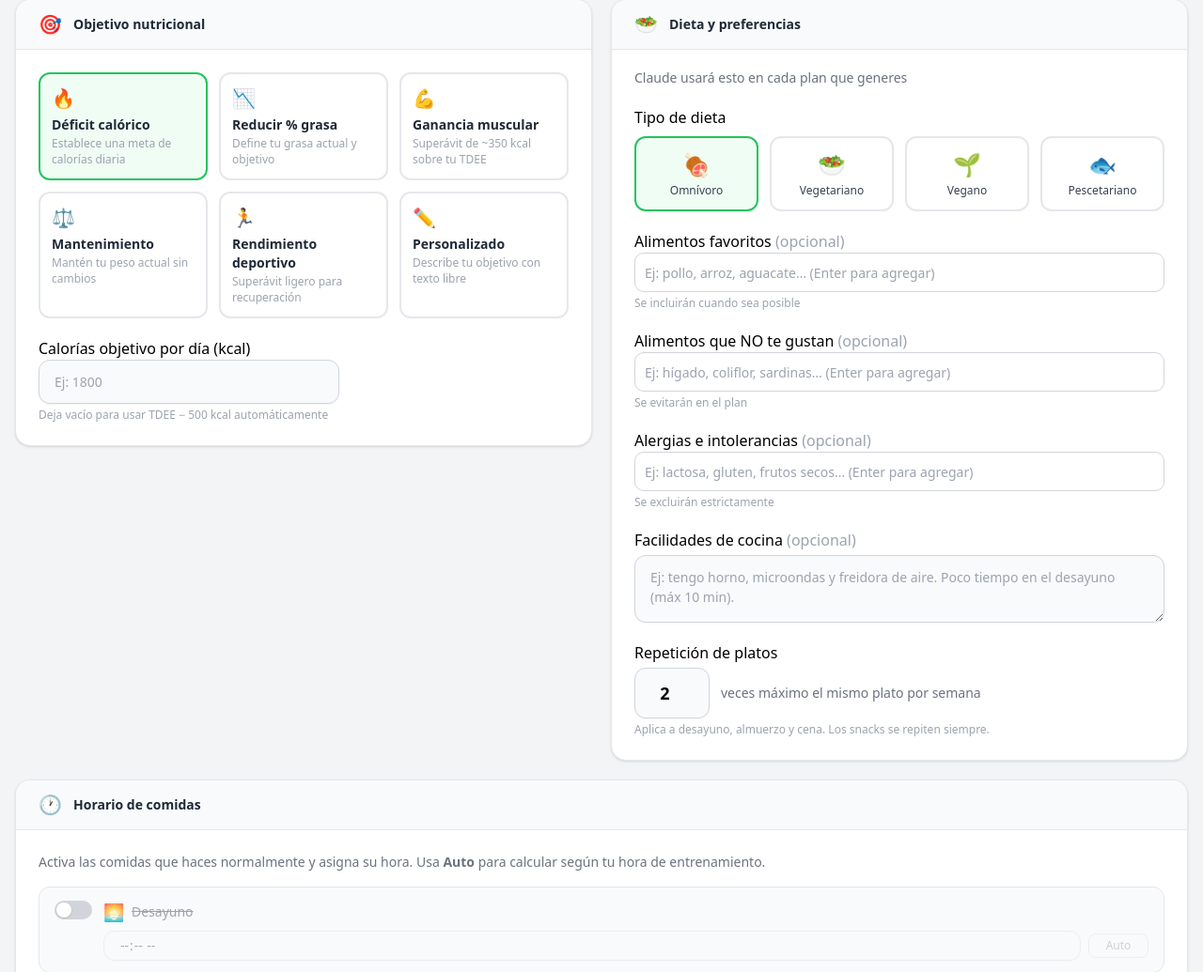
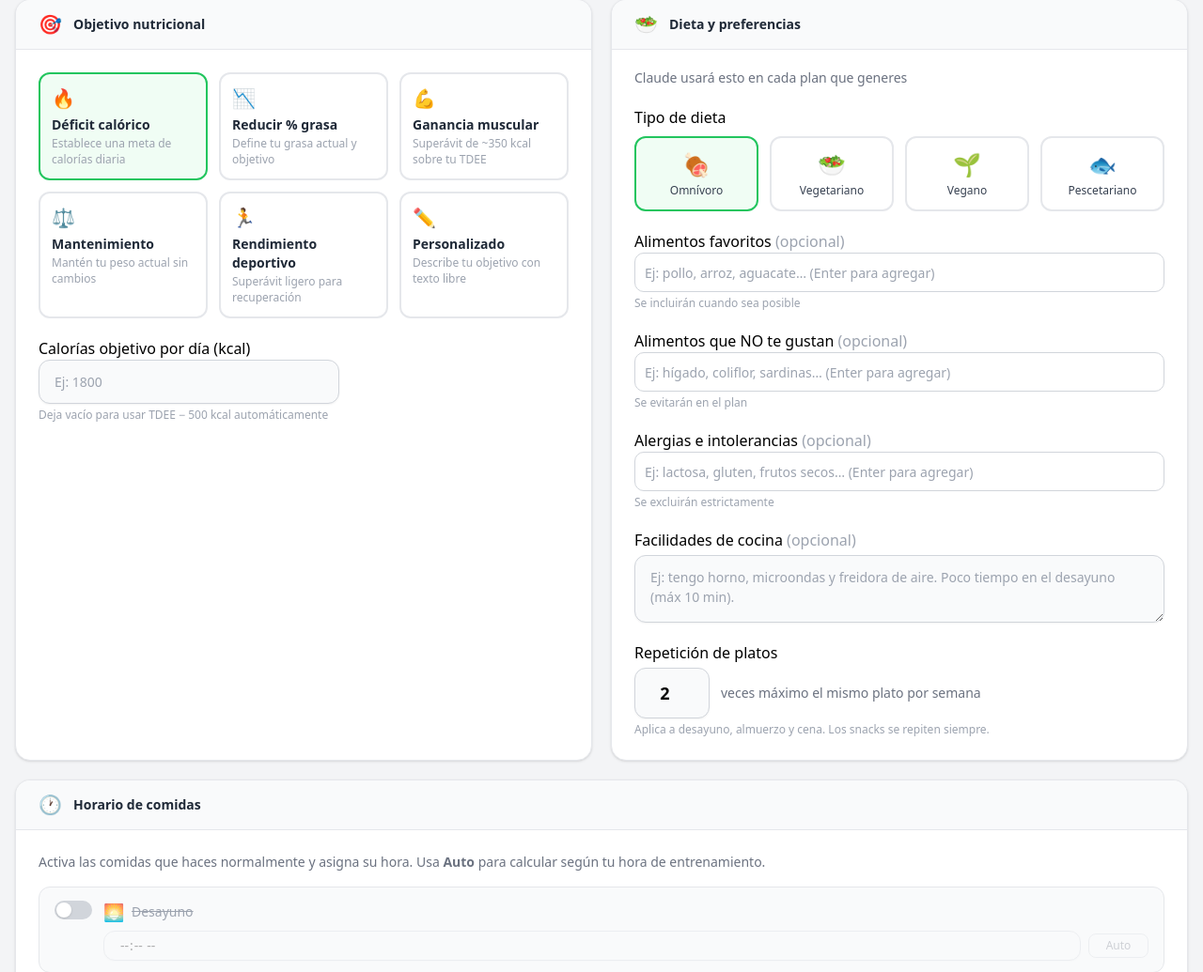
Before and after one commit to sagmpro/app_nutricion, a Python web app: template app/templates/profile/form.html in a window 1280 px wide. Shown: the part 997-2032 px from the top of the page at 94% size. Run offline with Jinja, Linux system fonts and the light colour scheme; the template is opened without the code that fills it, so the values that code supplies are empty; some libraries are stand-ins or nearby versions.

Commit message:
Fix: equal height columns in profile form top grid on desktop
Remove items-start so CSS grid stretches both cards to the same height.

Co-Authored-By: Claude Sonnet 4.6 <noreply@anthropic.com>

```diff
--- a/app/templates/profile/form.html
+++ b/app/templates/profile/form.html
@@ -166,7 +166,7 @@
   <input type="hidden" name="training_time" value="{{ profile.training_time if profile and profile.training_time else '' }}">
   <input type="hidden" name="training_end" value="{{ profile.training_end if profile and profile.training_end else '' }}">
 
-  <div class="grid grid-cols-1 sm:grid-cols-2 gap-5 items-start"><!-- reopen 2-col grid for following sections -->
+  <div class="grid grid-cols-1 sm:grid-cols-2 gap-5"><!-- reopen 2-col grid for following sections -->
 
   <!-- Goal -->
   <div class="bg-white rounded-2xl shadow border border-gray-200 overflow-hidden">
```
